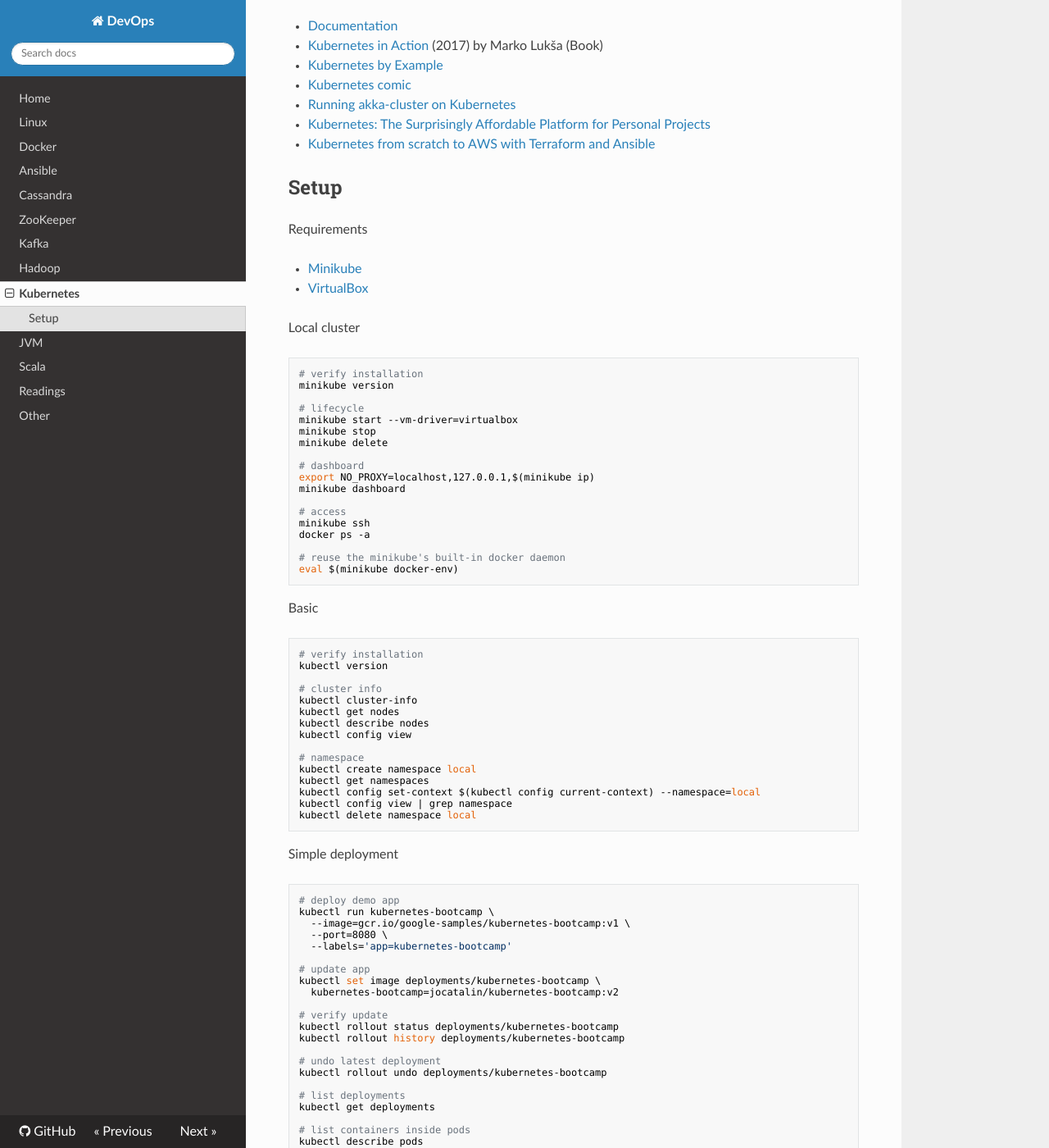
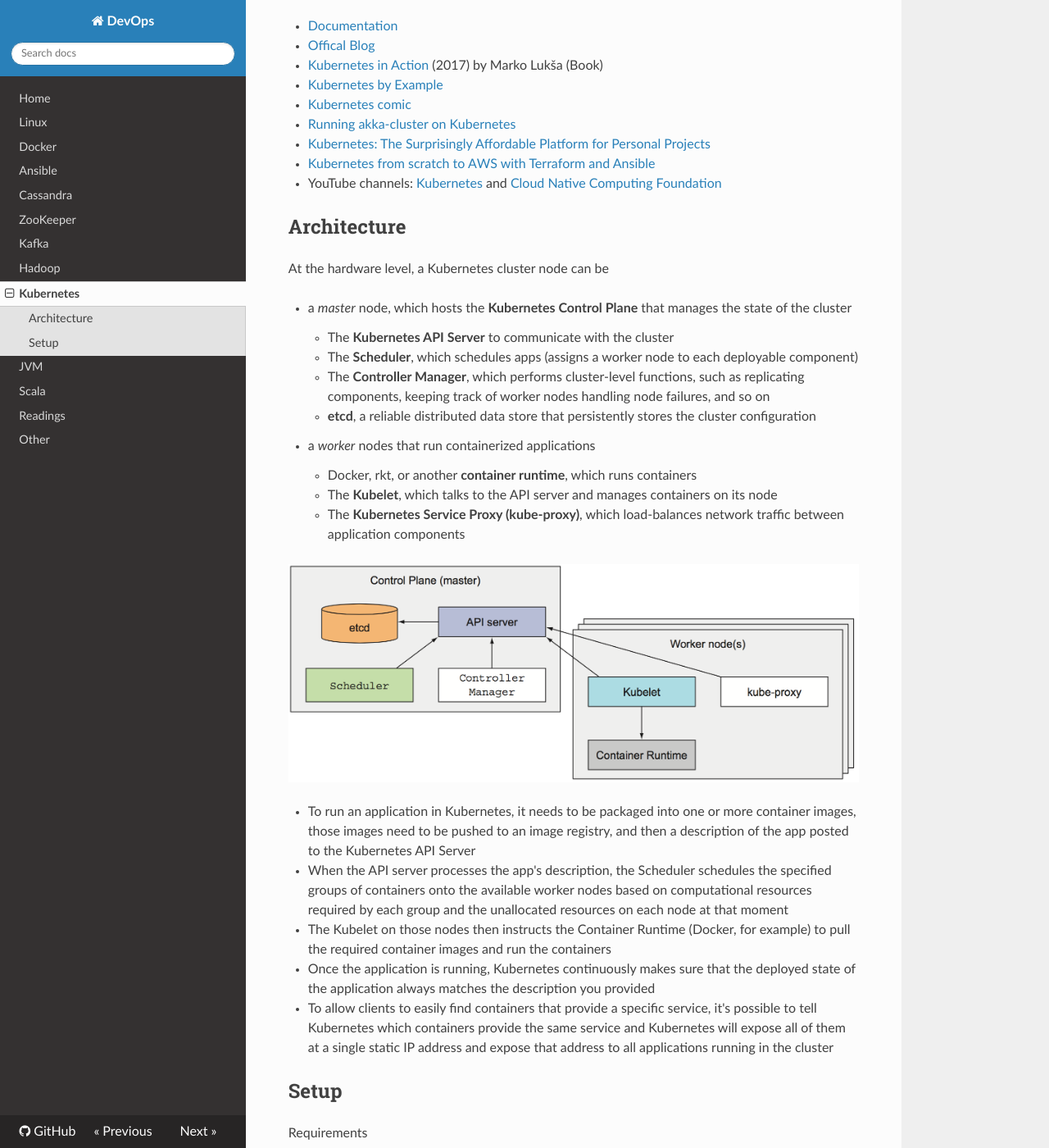
Before and after one commit to niqdev/devops, an MkDocs documentation site: the page built from docs/kubernetes.md, in a window 1280 px wide and 1400 px high, scrolled down 260 px. Shown: the whole window at 82% size. Built offline with MkDocs 1.6.1, drawn with Linux system fonts in a browser that asks for light colours; nearby versions of some CDN libraries; old or Windows-style settings are respelled for this version of MkDocs.

Commit message:
doc: update kubernetes

```diff
--- a/docs/kubernetes.md
+++ b/docs/kubernetes.md
@@ -5,6 +5,8 @@
 Resources
 
 * [Documentation](https://kubernetes.io/docs/home)
+
+* [Offical Blog](https://kubernetes.io/blog)
 
 * [Kubernetes in Action](https://amzn.to/2yXEGWx) (2017) by Marko Lukša (Book)
 
@@ -17,6 +19,30 @@ Resources
 * [Kubernetes: The Surprisingly Affordable Platform for Personal Projects](http://www.doxsey.net/blog/kubernetes--the-surprisingly-affordable-platform-for-personal-projects)
 
 * [Kubernetes from scratch to AWS with Terraform and Ansible](https://opencredo.com/kubernetes-aws-terraform-ansible-1)
+
+* YouTube channels: [Kubernetes](https://www.youtube.com/channel/UCZ2bu0qutTOM0tHYa_jkIwg) and [Cloud Native Computing Foundation](https://www.youtube.com/channel/UCvqbFHwN-nwalWPjPUKpvTA)
+
+## Architecture
+
+At the hardware level, a Kubernetes cluster node can be
+
+* a *master* node, which hosts the **Kubernetes Control Plane** that manages the state of the cluster
+    - The **Kubernetes API Server** to communicate with the cluster
+    - The **Scheduler**, which schedules apps (assigns a worker node to each deployable component)
+    - The **Controller Manager**, which performs cluster-level functions, such as replicating components, keeping track of worker nodes handling node failures, and so on
+    - **etcd**, a reliable distributed data store that persistently stores the cluster configuration
+* a *worker* nodes that run containerized applications
+    - Docker, rkt, or another **container runtime**, which runs containers
+    - The **Kubelet**, which talks to the API server and manages containers on its node
+    - The **Kubernetes Service Proxy (kube-proxy)**, which load-balances network traffic between application components
+
+![kubernetes-architecture](img/kubernetes-architecture.png)
+
+* To run an application in Kubernetes, it needs to be packaged into one or more container images, those images need to be pushed to an image registry, and then a description of the app posted to the Kubernetes API Server
+* When the API server processes the app's description, the Scheduler schedules the specified groups of containers onto the available worker nodes based on computational resources required by each group and the unallocated resources on each node at that moment
+* The Kubelet on those nodes then instructs the Container Runtime (Docker, for example) to pull the required container images and run the containers
+* Once the application is running, Kubernetes continuously makes sure that the deployed state of the application always matches the description you provided
+* To allow clients to easily find containers that provide a specific service, it's possible to tell Kubernetes which containers provide the same service and Kubernetes will expose all of them at a single static IP address and expose that address to all applications running in the cluster
 
 ## Setup
 
```
Also changed, not shown: docs/img/kubernetes-architecture.png (added).
